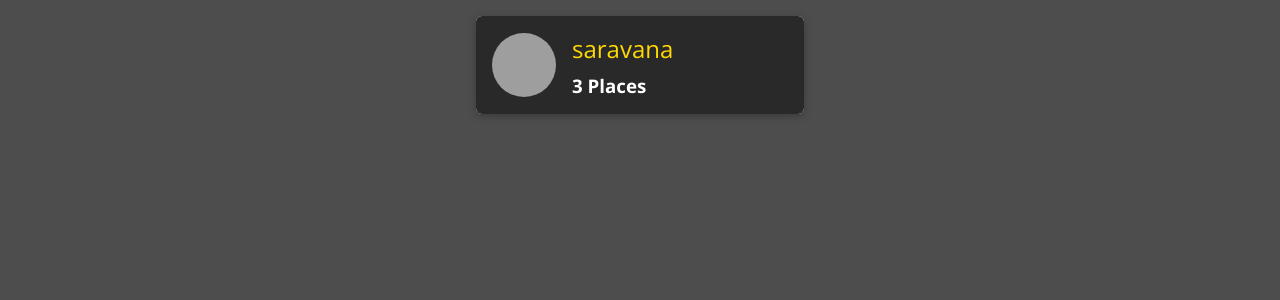
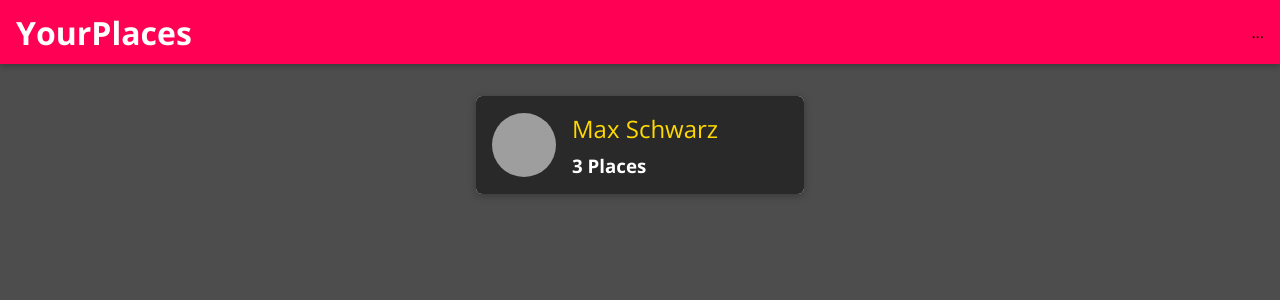
Before and after one commit to saravana042/MERN-Application, a React (Create React App) app in the folder frontend/: page / in a window 1280 px wide. Shown: the top 300 px of the page. Built offline with nearby package versions, Linux system fonts and the light colour scheme; grey boxes are pictures that could not be loaded.

Commit message:
Adding a main Header

```diff
--- a/frontend/package.json
+++ b/frontend/package.json
@@ -5,6 +5,7 @@
   "dependencies": {
     "react": "^16.11.0",
     "react-dom": "^16.11.0",
+    "react-router-dom": "^5.2.0",
     "react-scripts": "3.2.0"
   },
   "scripts": {
--- a/frontend/src/App.js
+++ b/frontend/src/App.js
@@ -8,10 +8,13 @@
 
 import Users from './user/pages/Users';
 import NewPlace from './places/pages/NewPlace';
+import MainNavigation from './shared/components/Navigation/MainNavigation';
 
 const App = () => {
   return (
     <Router>
+      <MainNavigation />
+      <main>
         <Switch>
           <Route path="/" exact>
             <Users />
@@ -21,6 +24,7 @@
           </Route>
           <Redirect to="/" />
         </Switch>
+      </main>
     </Router>
   );
 };
--- /dev/null
+++ b/frontend/src/shared/components/Navigation/MainHeader.css
@@ -0,0 +1,23 @@
+.main-header {
+  width: 100%;
+  height: 4rem;
+  display: flex;
+  align-items: center;
+  position: fixed;
+  top: 0;
+  left: 0;
+  background: #ff0055;
+  box-shadow: 0 2px 6px rgba(0, 0, 0, 0.26);
+  padding: 0 1rem;
+  z-index: 5;
+}
+
+main {
+  margin-top: 5rem;
+}
+
+@media (min-width: 768px) {
+  .main-header {
+    justify-content: space-between;
+  }
+}
--- /dev/null
+++ b/frontend/src/shared/components/Navigation/MainHeader.js
@@ -0,0 +1,9 @@
+import React from 'react';
+
+import './MainHeader.css';
+
+const MainHeader = props => {
+  return <header className="main-header">{props.children}</header>;
+};
+
+export default MainHeader;
--- /dev/null
+++ b/frontend/src/shared/components/Navigation/MainNavigation.css
@@ -0,0 +1,45 @@
+.main-navigation__menu-btn {
+  width: 3rem;
+  height: 3rem;
+  background: transparent;
+  border: none;
+  display: flex;
+  flex-direction: column;
+  justify-content: space-around;
+  margin-right: 2rem;
+  cursor: pointer;
+}
+
+.main-navigation__menu-btn span {
+  display: block;
+  width: 3rem;
+  height: 2.5px;
+  background: white;
+}
+
+.main-navigation__title {
+  color: white;
+}
+
+.main-navigation__title a {
+  text-decoration: none;
+  color: white;
+}
+
+.main-navigation__header-nav {
+  display: none;
+}
+
+.main-navigation__drawer-nav {
+  height: 100%;
+}
+
+@media (min-width: 768px) {
+  .main-navigation__menu-btn {
+    display: none;
+  }
+
+  .main-navigation__header-nav {
+    display: block;
+  }
+}
--- /dev/null
+++ b/frontend/src/shared/components/Navigation/MainNavigation.js
@@ -0,0 +1,25 @@
+import React from 'react';
+import { Link } from 'react-router-dom';
+
+import MainHeader from './MainHeader';
+import './MainNavigation.css';
+
+const MainNavigation = props => {
+  return (
+    <MainHeader>
+      <button className="main-navigation__menu-btn">
+        <span />
+        <span />
+        <span />
+      </button>
+      <h1 className="main-navigation__title">
+        <Link to="/">YourPlaces</Link>
+      </h1>
+      <nav>
+        ...
+      </nav>
+    </MainHeader>
+  );
+};
+
+export default MainNavigation;
--- a/frontend/src/user/components/UsersList.js
+++ b/frontend/src/user/components/UsersList.js
@@ -1,13 +1,16 @@
 import React from 'react';
 
 import UserItem from './UserItem';
+import Card from '../../shared/components/UIElements/Card';
 import './UsersList.css';
 
 const UsersList = props => {
   if (props.items.length === 0) {
     return (
       <div className="center">
-        <h2>No users found.</h2>
+        <Card>
+          <h2>No users found.</h2>
+        </Card>
       </div>
     );
   }
--- a/frontend/src/user/pages/Users.js
+++ b/frontend/src/user/pages/Users.js
@@ -6,7 +6,7 @@
   const USERS = [
     {
       id: 'u1',
-            name: 'saravana',
+      name: 'Max Schwarz',
       image:
         'https://images.pexels.com/photos/839011/pexels-photo-839011.jpeg?auto=compress&cs=tinysrgb&dpr=2&h=750&w=1260',
       places: 3
```
Also changed, not shown: frontend/src/shared/components/Navigation/NavLinks.css (added), frontend/src/shared/components/Navigation/NavLinks.js (added), frontend/src/shared/components/Navigation/SideDrawer.css (added), frontend/src/shared/components/Navigation/SideDrawer.js (added), 1 other file (tests, documents, lock files or other folders). Lines whose indentation alone changed are shown as unchanged.
